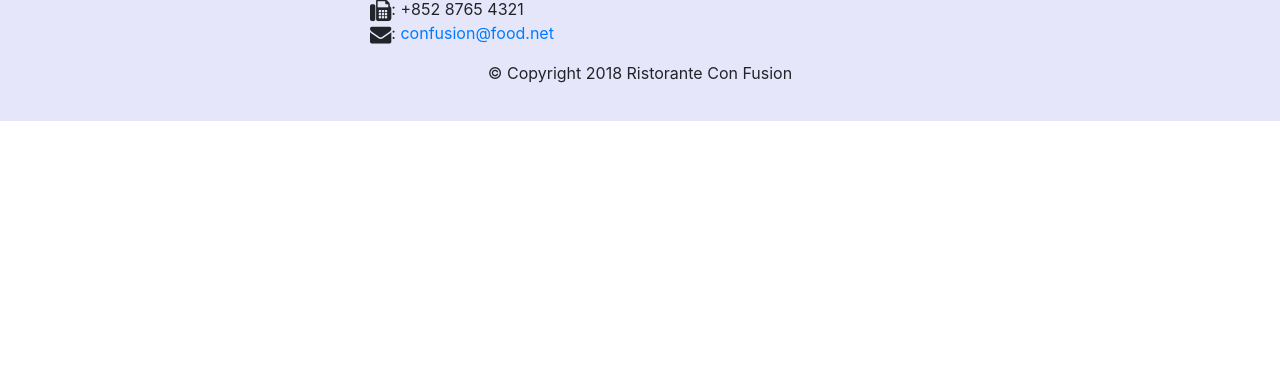
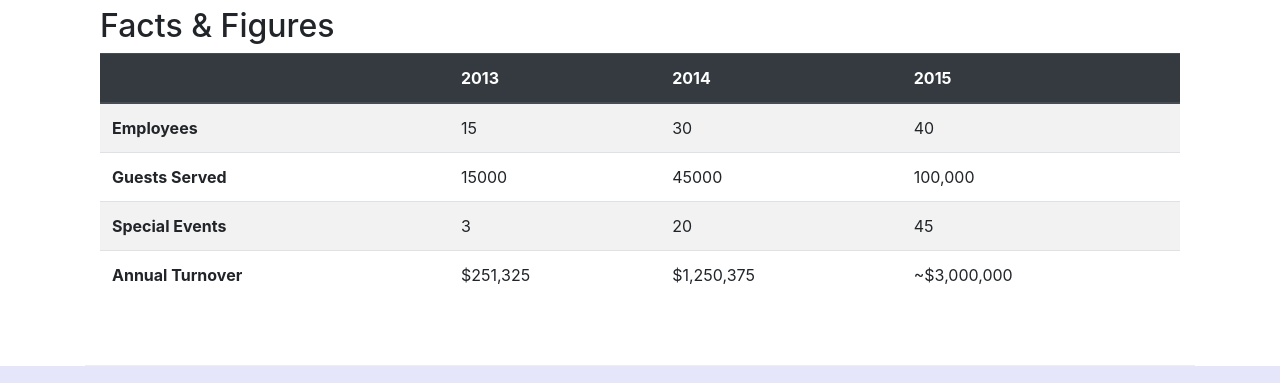
Before and after one commit to dhanashree0107/Bootstrap-course, a website: page aboutus.html in a window 1280 px wide. Shown: the part 1705-2088 px from the top of the page. Before the commit the page ends 1826 px from the top, so only its background shows below. Drawn offline with nearby package versions, Linux system fonts and the light colour scheme.

Commit message:
Tables and Cards

```diff
--- a/aboutus.html
+++ b/aboutus.html
@@ -68,7 +68,33 @@
                     in Hong Kong. Featuring four of the best three-star Michelin chefs in the world, you never know what will arrive on your plate the next time you visit us.</p>
                 <p>The restaurant traces its humble beginnings to <em>The Frying Pan</em>, a successful chain started by our CEO, Mr. Peter Pan, that featured for the first time the world's best cuisines in a pan.</p>
             </div>
-            <div>
+            <div class="col-12 col-sm-6">
+                <div class="card">
+                    <h3 class="card-header bg-primary text-white">Facts At a Glance</h3>
+                    <div class="card-body">
+                        <dl class="row">
+                            <dt class="col-6">Started</dt>
+                            <dd class="col-6">3 Feb. 2013</dd>
+                            <dt class="col-6">Major Stake Holder</dt>
+                            <dd class="col-6">HK Fine Foods Inc.</dd>
+                            <dt class="col-6">Last Year's Turnover</dt>
+                            <dd class="col-6">$1,250,375</dd>
+                            <dt class="col-6">Employees</dt>
+                            <dd class="col-6">40</dd>
+                        </dl>
+                    </div>
+                </div>
+            </div>
+            <div class="col-12">
+                <div class="card card-body bg-light">
+                    <blockquote class="blockquote">
+                        <p class="mb-0">You better cut the pizza in four pieces because I'm not hungry enough to eat six.</p>
+                        <footer class="blockquote-footer">Yogi Berra,
+                            <cite title="Source Title">The Wit and Wisdom of Yogi Berra,
+                            P. Pepe, Diversion Books, 2014</cite>
+                        </footer>
+                    </blockquote>
+                </div>
             </div>
         </div>
 
@@ -90,7 +116,51 @@
                 <p class="d-none d-sm-block">Award winning three-star Michelin chef with wide International experience having worked closely with whos-who in the culinary world, he specializes in creating mouthwatering Indo-Italian fusion experiences. He says, <em>Put together the cuisines from the two craziest cultures, and you get a winning hit! Amma Mia!</em></p>
             </div>
         </div>
-
+        <div class="row row-content">
+            <div class="col-12 col-sm-9">
+                <h2>Facts &amp; Figures</h2>
+            </div>
+            <div class="col-12">
+                <div class="table-responsive">
+                    <table class="table table-striped">
+                        <thead class="thead-dark">
+                            <tr>
+                                <th>&nbsp;</th>
+                                <th>2013</th>
+                                <th>2014</th>
+                                <th>2015</th>
+                            </tr>
+                        </thead>
+                        <tbody>
+                            <tr>
+                                <th>Employees</th>
+                                <td>15</td>
+                                <td>30</td>
+                                <td>40</td>
+                            </tr>
+                            <tr>
+                                <th>Guests Served</th>
+                                <td>15000</td>
+                                <td>45000</td>
+                                <td>100,000</td>
+                            </tr>
+                            <tr>
+                                <th>Special Events</th>
+                                <td>3</td>
+                                <td>20</td>
+                                <td>45</td>
+                            </tr>
+                            <tr>
+                                <th>Annual Turnover</th>
+                                <td>$251,325</td>
+                                <td>$1,250,375</td>
+                                <td>~$3,000,000</td>
+                            </tr>
+                        </tbody>
+                    </table>
+                </div>
+            </div>
+        </div>
     </div>
 
     <footer class="footer">
```
